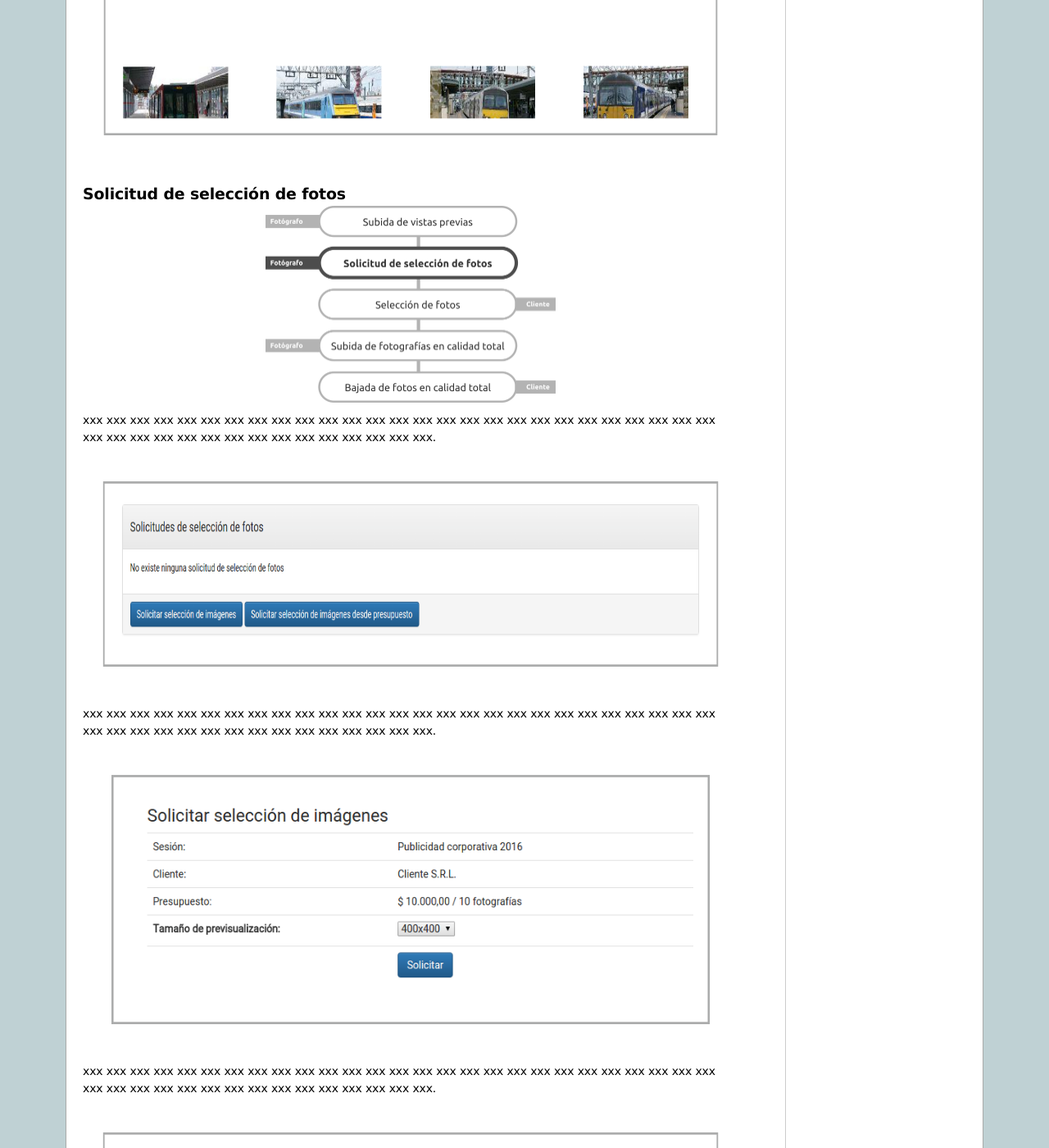
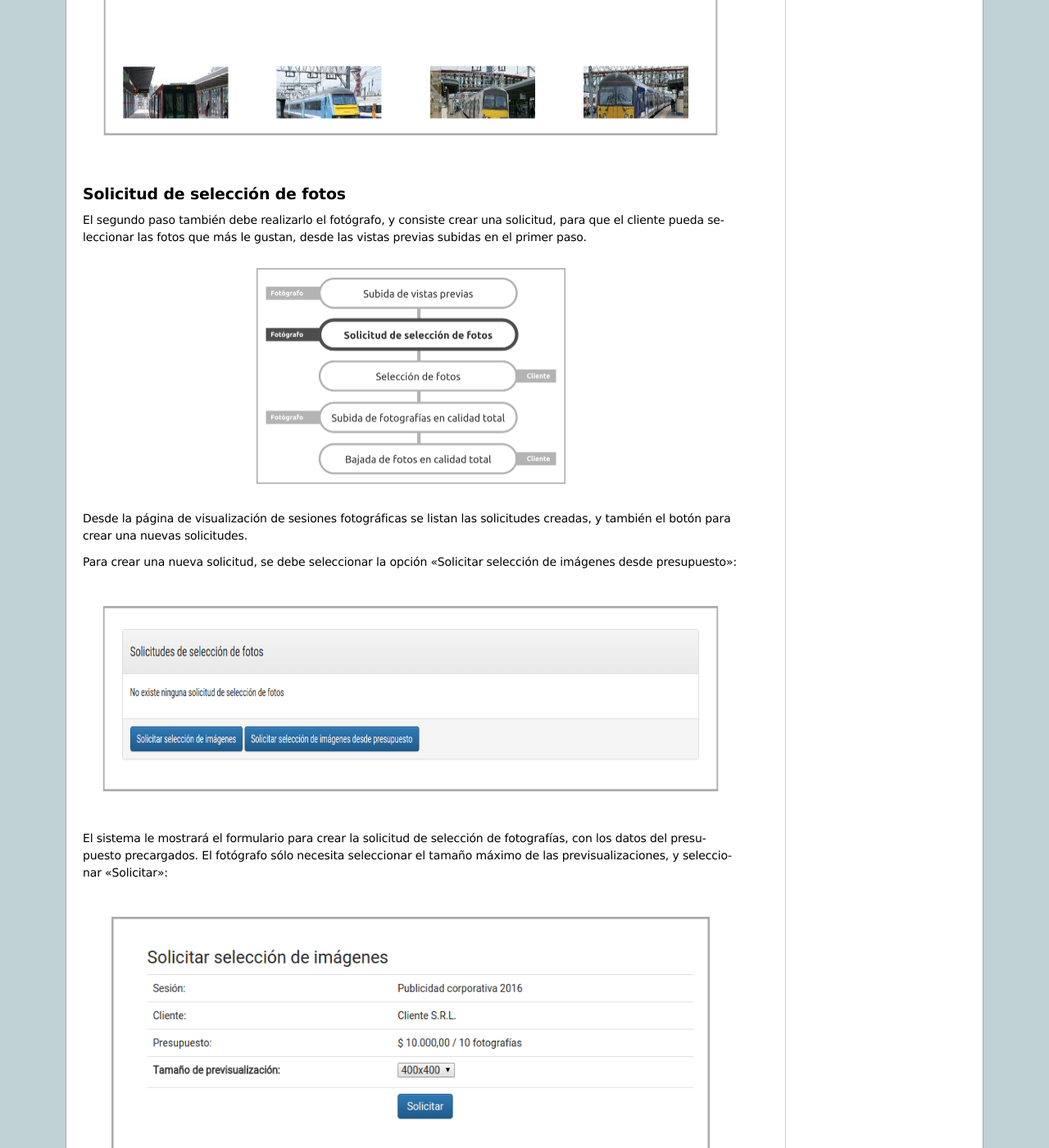
Before and after one commit to florzanetta/lumina, a Sphinx documentation site: the page built from doc/tutorial_photo_upload_and_selection.rst, in a window 1280 px wide and 1400 px high, scrolled down 6336 px. Shown: the whole window at 82% size. Built offline with Sphinx 7.4.7, drawn with Linux system fonts in a browser that asks for light colours; some of the changed text lies outside the part shown.

Commit message:
Update docs

```diff
--- a/doc/tutorial_photo_upload_and_selection.rst
+++ b/doc/tutorial_photo_upload_and_selection.rst
@@ -102,37 +102,40 @@ todas las vistas previas de las fotografías subidas.
 Solicitud de selección de fotos
 -------------------------------
 
-.. image:: images/workflow-photo-selection-02.png
+El segundo paso también debe realizarlo el fotógrafo, y consiste crear una solicitud, para
+que el cliente pueda seleccionar las fotos que más le gustan, desde las vistas previas
+subidas en el primer paso.
+
+.. image:: images-border/workflow-photo-selection-02.png
    :scale: 50%
    :align: center
 
-xxx xxx xxx xxx xxx xxx xxx xxx xxx xxx xxx xxx xxx xxx
-xxx xxx xxx xxx xxx xxx xxx xxx xxx xxx xxx xxx xxx xxx xxx xxx
-xxx xxx xxx xxx xxx xxx xxx xxx xxx xxx xxx xxx.
+Desde la página de visualización de sesiones fotográficas se listan las solicitudes
+creadas, y también el botón para crear una nuevas solicitudes.
+
+Para crear una nueva solicitud, se debe seleccionar la opción "Solicitar selección de
+imágenes desde presupuesto":
 
 .. image:: images-border/session-photo-selection-request-01-session-details.png
    :scale: 90%
    :align: center
 
-xxx xxx xxx xxx xxx xxx xxx xxx xxx xxx xxx xxx xxx xxx
-xxx xxx xxx xxx xxx xxx xxx xxx xxx xxx xxx xxx xxx xxx xxx xxx
-xxx xxx xxx xxx xxx xxx xxx xxx xxx xxx xxx xxx.
+El sistema le mostrará el formulario para crear la solicitud de selección
+de fotografías, con los datos del presupuesto precargados. El fotógrafo sólo
+necesita seleccionar el tamaño máximo de las previsualizaciones, y seleccionar
+"Solicitar":
 
 .. image:: images-border/session-photo-selection-request-02-create-request.png
    :scale: 90%
    :align: center
 
-xxx xxx xxx xxx xxx xxx xxx xxx xxx xxx xxx xxx xxx xxx
-xxx xxx xxx xxx xxx xxx xxx xxx xxx xxx xxx xxx xxx xxx xxx xxx
-xxx xxx xxx xxx xxx xxx xxx xxx xxx xxx xxx xxx.
+El sistema creará la solicitud, y le mostrará el mensaje de éxito:
 
 .. image:: images-border/session-photo-selection-request-03-success.png
    :scale: 90%
    :align: center
 
-xxx xxx xxx xxx xxx xxx xxx xxx xxx xxx xxx xxx xxx xxx
-xxx xxx xxx xxx xxx xxx xxx xxx xxx xxx xxx xxx xxx xxx xxx xxx
-xxx xxx xxx xxx xxx xxx xxx xxx xxx xxx xxx xxx.
+y más abajo, en la misma página, se podrá ver la solicitud recién creada:
 
 .. image:: images-border/session-photo-selection-request-04-success-2.png
    :scale: 90%
```
Also changed, not shown: other parts of doc/tutorial_photo_upload_and_selection.rst (+3 -3 lines).
